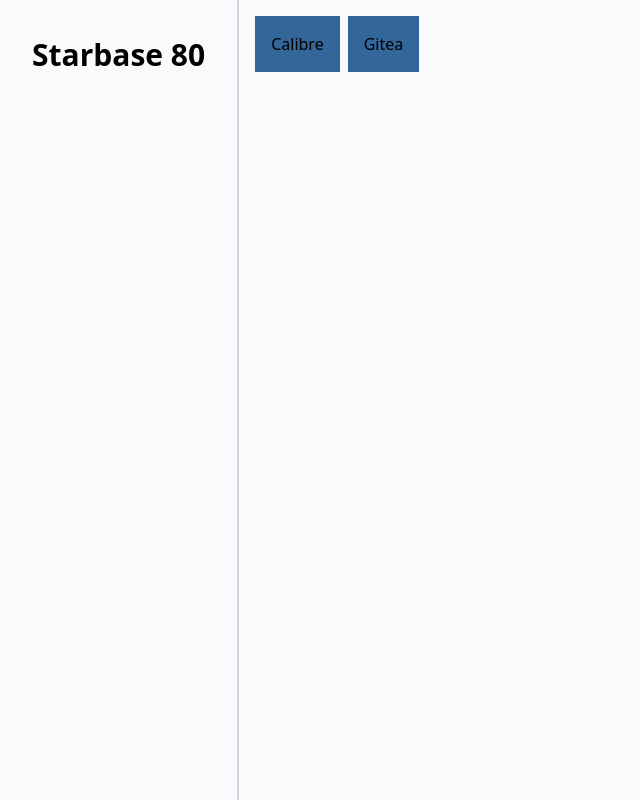
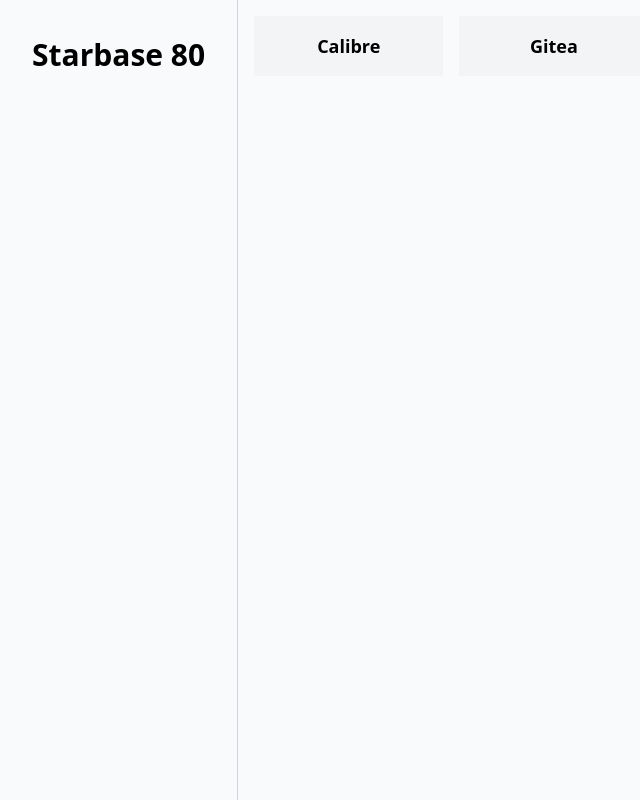
Before and after one commit to notclickable-jordan/starbase-80, a React (Vite) app: page / in a window 1280 px wide. Shown: the whole page, without its empty margins (0-640 px from the left). Built offline with nearby package versions, Linux system fonts and the light colour scheme.

Commit message:
Fixed width

```diff
--- a/src/components/services.tsx
+++ b/src/components/services.tsx
@@ -1,4 +1,5 @@
 import React from "react";
+import { is } from "../shared/is";
 import { IService } from "../shared/types";
 
 interface IProps {
@@ -7,7 +8,7 @@
 
 export const Services: React.FunctionComponent<IProps> = ({ services }) => {
 	return (
-		<ul className="grid grid-flow-col auto-cols-min gap-2">
+		<ul className="grid grid-cols-5 gap-4">
 			{services.map((service, index) => (
 				<Service key={index} {...service} />
 			))}
@@ -18,8 +19,9 @@
 const Service: React.FunctionComponent<IService> = ({ name, uri, description, icon }) => {
 	return (
 		<li>
-			<a href={uri} className="p-4 block bg-border">
-				{name}
+			<a href={uri} className="p-4 block text-center bg-gray-100">
+				<h3 className="text-lg font-semibold">{name}</h3>
+				{!is.null(description) && <p className="text-sm">{description}</p>}
 			</a>
 		</li>
 	);
--- a/src/pages/index.tsx
+++ b/src/pages/index.tsx
@@ -11,10 +11,10 @@
 export const IndexPage: React.FunctionComponent<IProps> = ({ icon, title }) => {
 	return (
 		<div className="min-h-screen flex flex-row">
-			<div className="min-h-screen border-0 border-solid border-r-2 border-r-gray-300 p-4">
+			<div className="min-h-screen border-0 border-solid border-r border-r-gray-300 p-4">
 				<Header title={title} icon={icon} />
 			</div>
-			<div className="min-h-screen p-4">
+			<div className="min-h-screen p-4 flex-grow">
 				<Services services={FAKE_SERVICES} />
 			</div>
 		</div>
```
